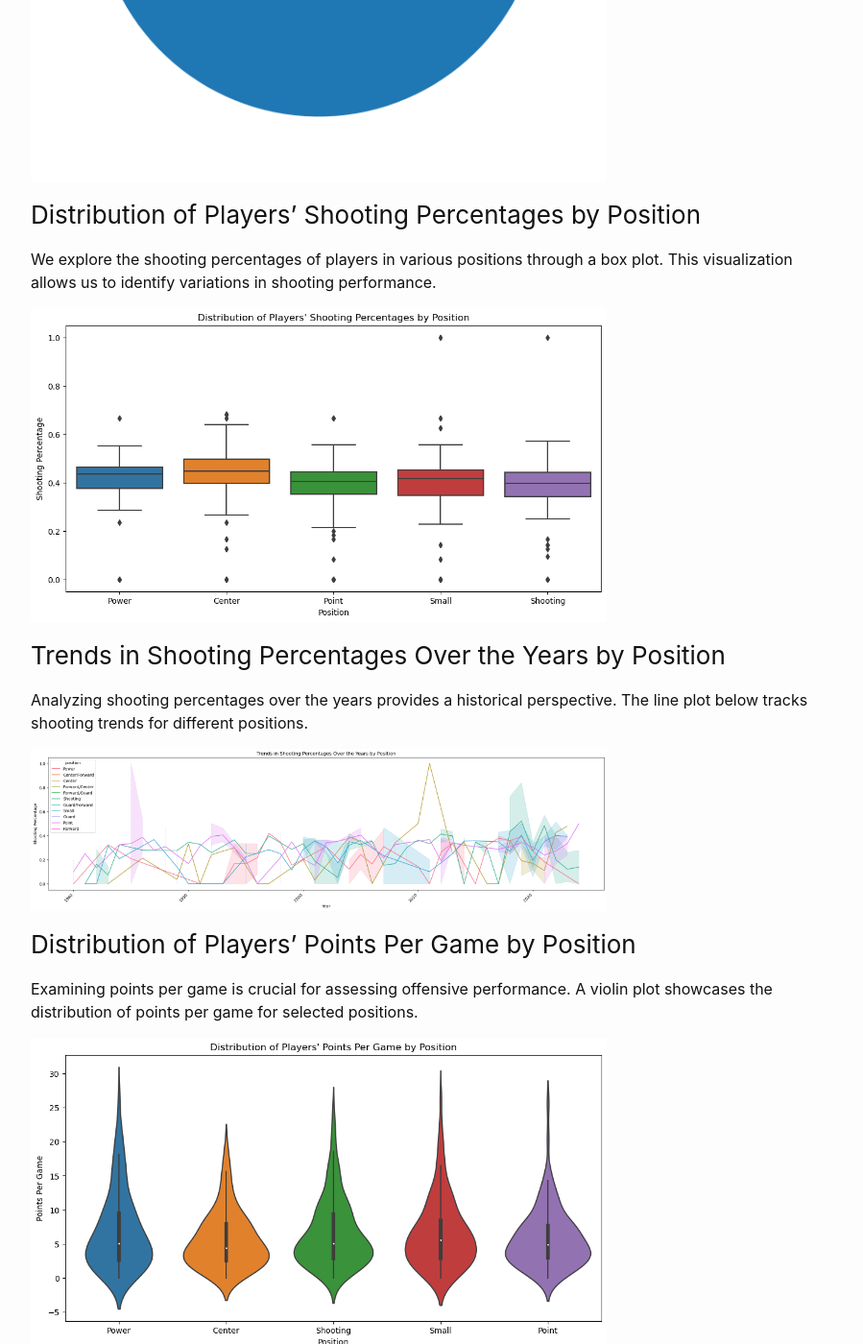
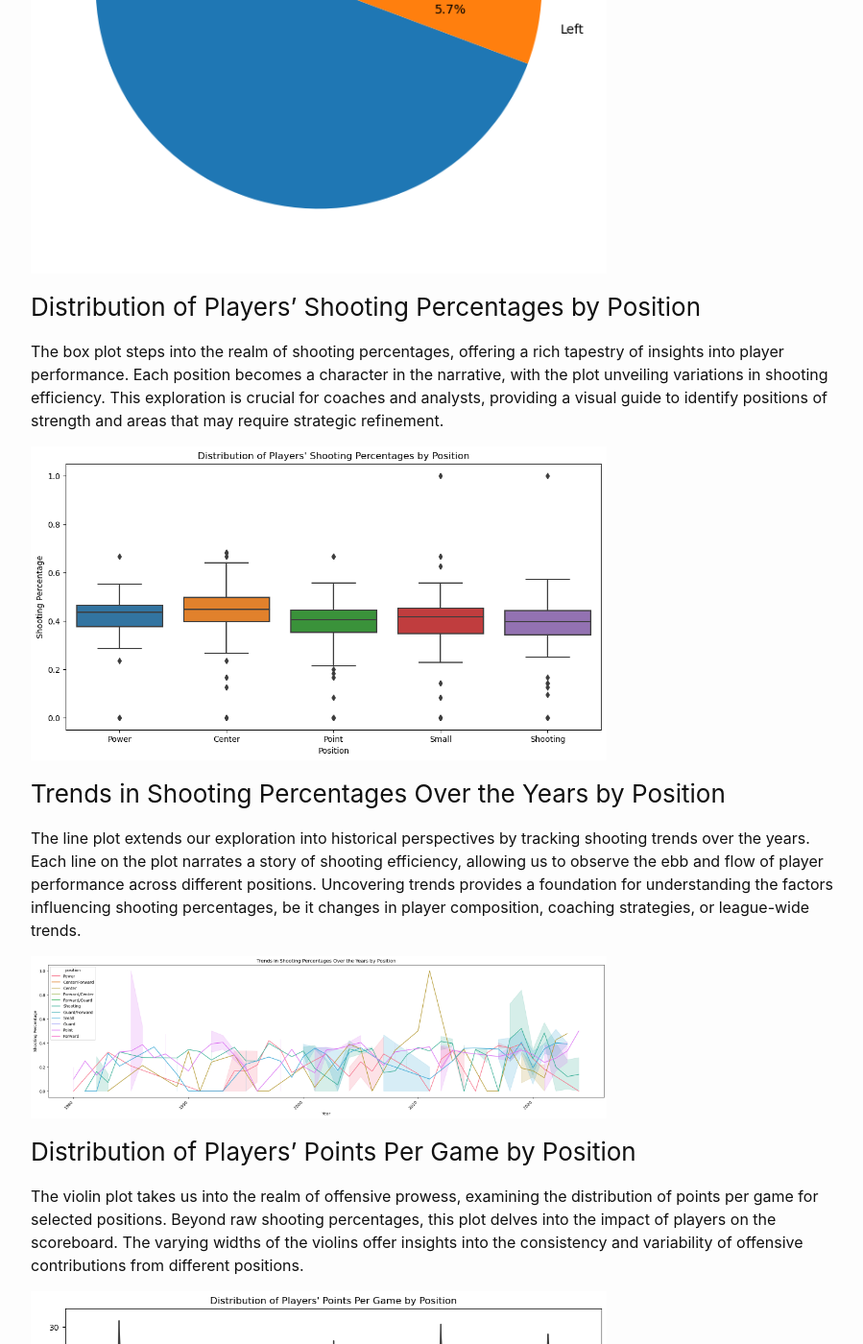
Before and after one commit to bryce11m/my-blog, a Jekyll site: the page built from _posts/2023-12-13-eda.md, in a window 1280 px wide and 1400 px high, scrolled down 2296 px. Shown: the whole window at 96% size, without its empty margins (188-1087 px from the left). Built offline with Jekyll 4.4.1, drawn with Linux system fonts in a browser that asks for light colours; comment, search, counter and statistics services are not loaded; some of the changed text lies outside the part shown.

Commit message:
Update 2023-12-13-eda.md

```diff
--- a/_posts/2023-12-13-eda.md
+++ b/_posts/2023-12-13-eda.md
@@ -23,35 +23,37 @@ To conduct this analysis, we collected data from Basketball Reference, focusing
 
 # Exploratory Data Analysis (EDA)
 ### Count of Players in Each Position
-The bar chart below illustrates the distribution of players across different positions in the Atlanta Hawks team. It provides a snapshot of the team's composition.
+The bar chart meticulously breaks down the distribution of players across different positions in the Atlanta Hawks team. This snapshot not only offers a glimpse into the current team composition but also serves as a historical lens, enabling us to trace the evolution of player positions over the years. Exploring changes in player distribution can provide context to shifts in team strategy and dynamics.
 
 <img src="{{site.url}}/{{site.baseurl}}/assets/images/count-position.png" alt="" style="width:600px;"/>
 
 ### Distribution of Players' Shooting Preferences
-The pie chart below visualizes the distribution of players' shooting preferences. It offers insights into the prevalence of right- and left-handed shooters.
+The pie chart serves as a visual feast, dissecting the intricate landscape of players’ shooting preferences. Knowing the prevalence of right and left-handed shooters is more than a mere curiosity; it unravels a layer of strategy. Understanding the predominant shooting hand within the team contributes to a nuanced comprehension of offensive plays and defensive strategies employed by opponents.
 
 <img src="{{site.url}}/{{site.baseurl}}/assets/images/pie.png" alt="" style="width:600px;"/>
 
 
 ### Distribution of Players' Shooting Percentages by Position
-We explore the shooting percentages of players in various positions through a box plot. This visualization allows us to identify variations in shooting performance.
+The box plot steps into the realm of shooting percentages, offering a rich tapestry of insights into player performance. Each position becomes a character in the narrative, with the plot unveiling variations in shooting efficiency. This exploration is crucial for coaches and analysts, providing a visual guide to identify positions of strength and areas that may require strategic refinement.
 
 <img src="{{site.url}}/{{site.baseurl}}/assets/images/box.png" alt="" style="width:600px;"/>
 
 ### Trends in Shooting Percentages Over the Years by Position
-Analyzing shooting percentages over the years provides a historical perspective. The line plot below tracks shooting trends for different positions.
+The line plot extends our exploration into historical perspectives by tracking shooting trends over the years. Each line on the plot narrates a story of shooting efficiency, allowing us to observe the ebb and flow of player performance across different positions. Uncovering trends provides a foundation for understanding the factors influencing shooting percentages, be it changes in player composition, coaching strategies, or league-wide trends.
 
 <img src="{{site.url}}/{{site.baseurl}}/assets/images/trend.png" alt="" style="width:600px;"/>
 
 ### Distribution of Players' Points Per Game by Position
-Examining points per game is crucial for assessing offensive performance. A violin plot showcases the distribution of points per game for selected positions.
+The violin plot takes us into the realm of offensive prowess, examining the distribution of points per game for selected positions. Beyond raw shooting percentages, this plot delves into the impact of players on the scoreboard. The varying widths of the violins offer insights into the consistency and variability of offensive contributions from different positions.
 
 <img src="{{site.url}}/{{site.baseurl}}/assets/images/violin.png" alt="" style="width:600px;"/>
 
 ### Average Free Throw Percentage by Position
-The bar chart below displays the average free throw percentage for specific positions. It highlights differences in free throw performance.
+The bar chart becomes a compass guiding us through the landscape of free throw performance. Highlighting the average free throw percentage for specific positions, this plot offers a deeper understanding of player capabilities in crucial game moments. Variations in free throw performance could be indicative of individual skills and the ability to maintain composure under pressure.
 
 <img src="{{site.url}}/{{site.baseurl}}/assets/images/bar2.png" alt="" style="width:600px;"/>
+
+In conclusion, our journey through this comprehensive EDA has provided a panoramic view of Atlanta Hawks player statistics. Beyond the numbers, we've uncovered the nuances that define the team's dynamics. As basketball enthusiasts explore these visualizations, they are invited to not only draw conclusions but to be active contributors to the ongoing narrative of the game told through the language of data. The complete code and dataset beckon exploration and collaboration, ensuring that the story of basketball continues to evolve.
 
 # Conclusion
 
```
